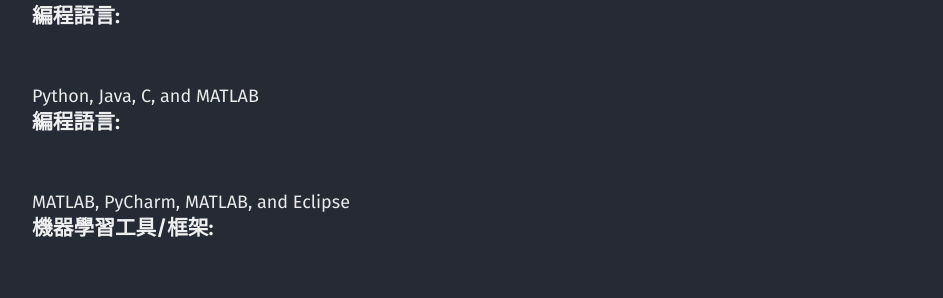
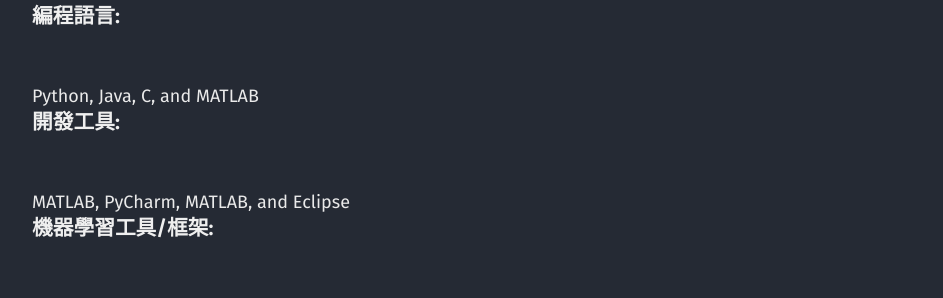
Before and after one commit to chen709847237/chen709847237, a Jekyll site: the page built from cv_cn.md, in a window 1280 px wide and 900 px high, scrolled down 2865 px. Shown: the part 150-448 px from the top of the window, without its empty margins (40-983 px from the left). Built offline with Jekyll 4.4.1, drawn with Linux system fonts in a browser that asks for light colours.

Commit message:
Update cv_cn.json

```diff
--- a/_data/cv_cn.json
+++ b/_data/cv_cn.json
@@ -113,7 +113,7 @@
       ]
     },
     {
-      "name": "編程語言",
+      "name": "開發工具",
       "keywords": [
         "MATLAB",
         "PyCharm",
```
